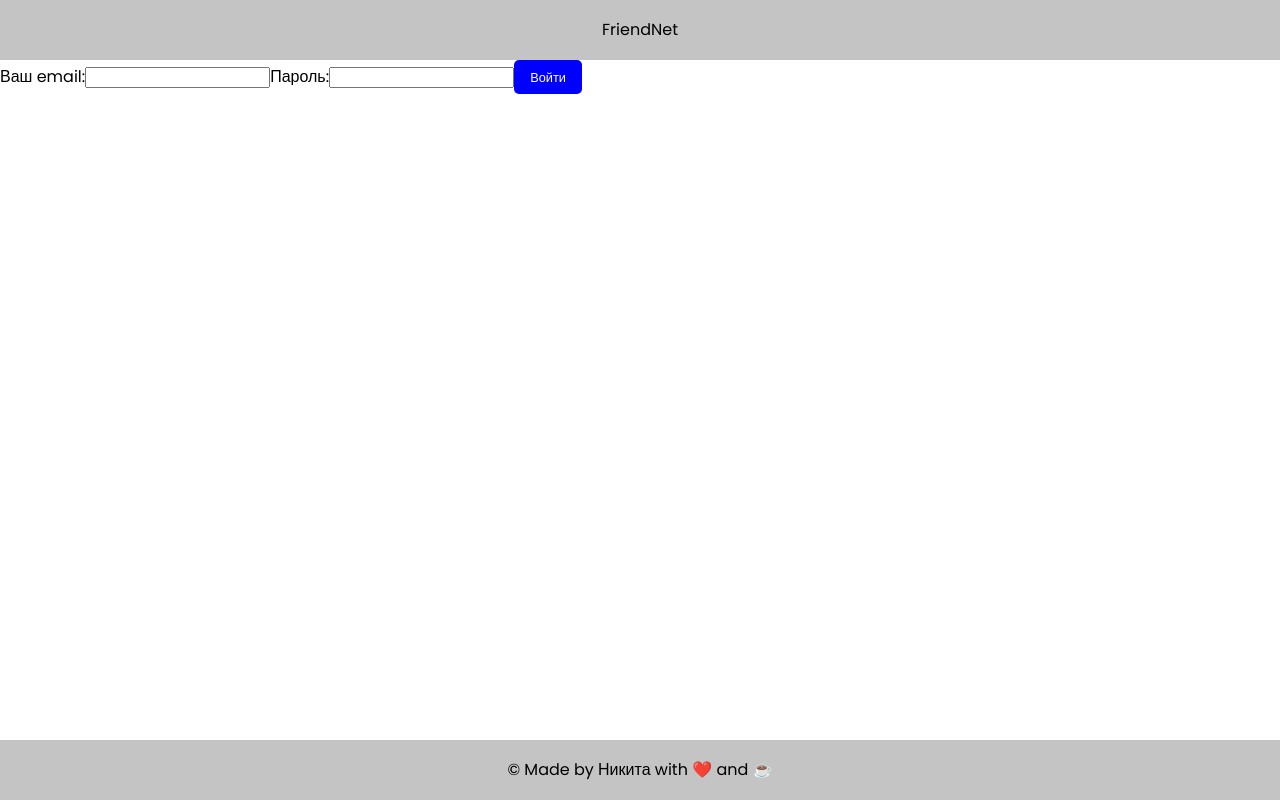
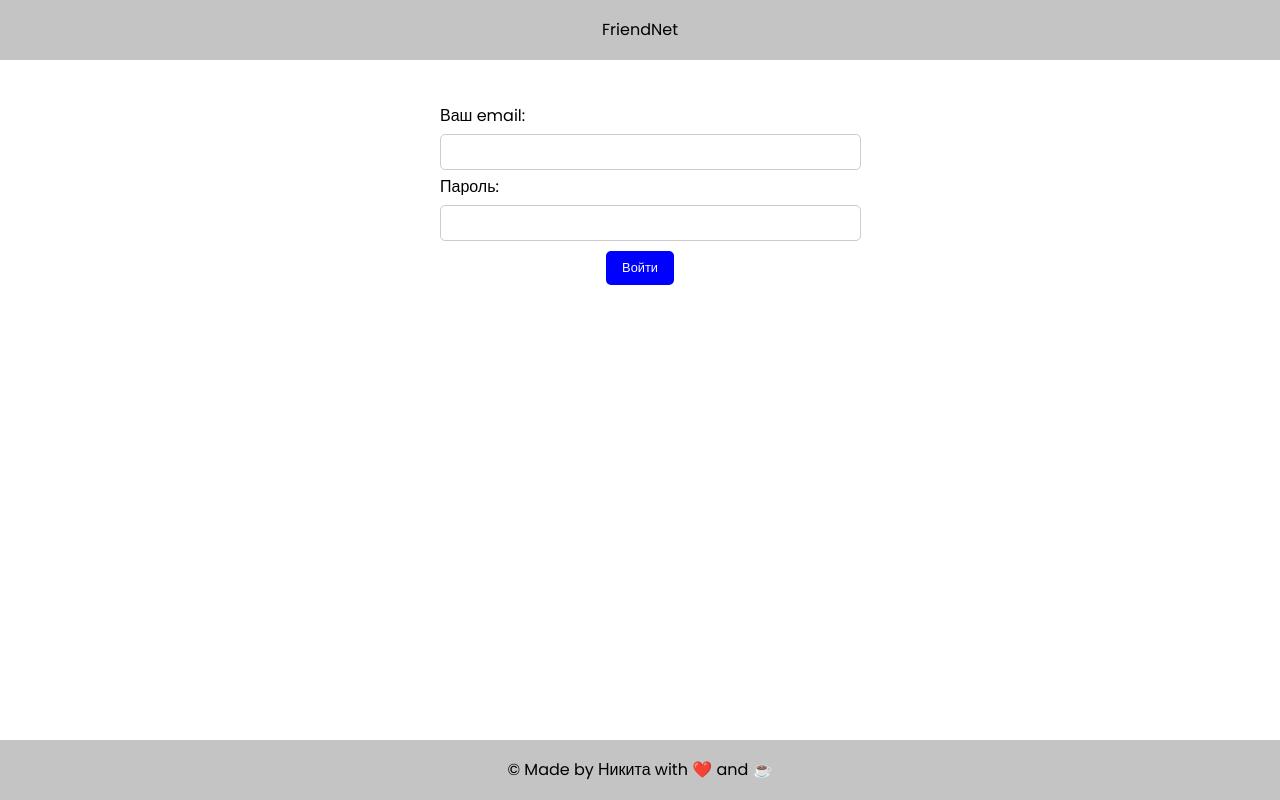
Before and after one commit to nick6850/friend_net, a React (Create React App) app: page /login in a window 1280 px wide. Built offline with nearby package versions, Linux system fonts and the light colour scheme.

Commit message:
Minor style fix

```diff
--- a/src/pages/Login/Login.module.scss
+++ b/src/pages/Login/Login.module.scss
@@ -1,4 +1,4 @@
-.container {
+.form {
   max-width: 400px;
   margin: 3rem auto;
 
@@ -19,4 +19,12 @@
     color: rgb(123, 33, 33);
     margin-top: 0.6rem;
   }
+
+  .helper {
+    width: fit-content;
+    border: 1px solid black;
+    padding: 0.5rem;
+    margin: 1rem auto;
+    font-size: 0.8rem;
+  }
 }
```
